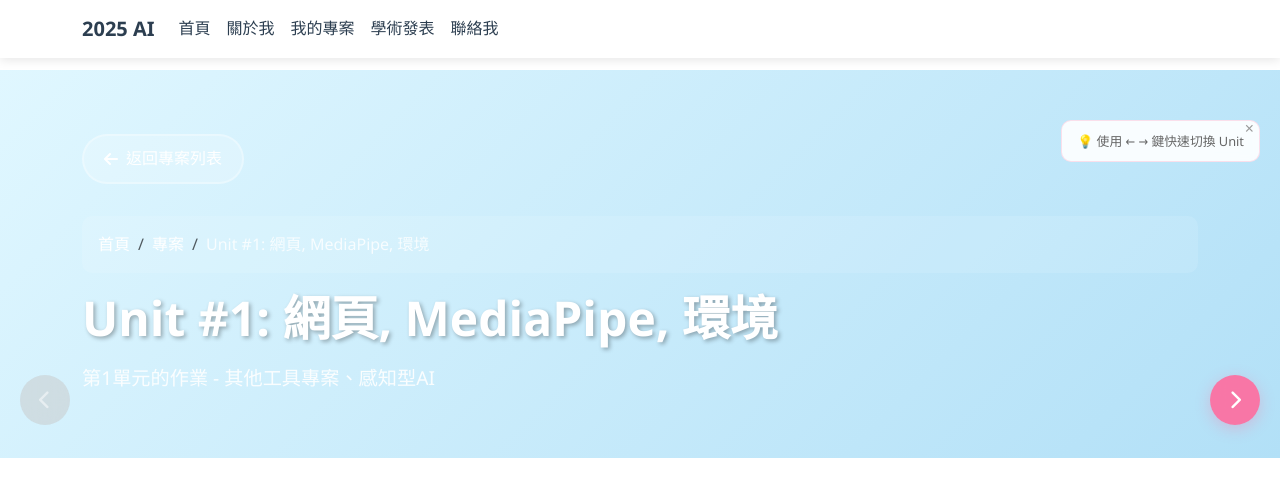
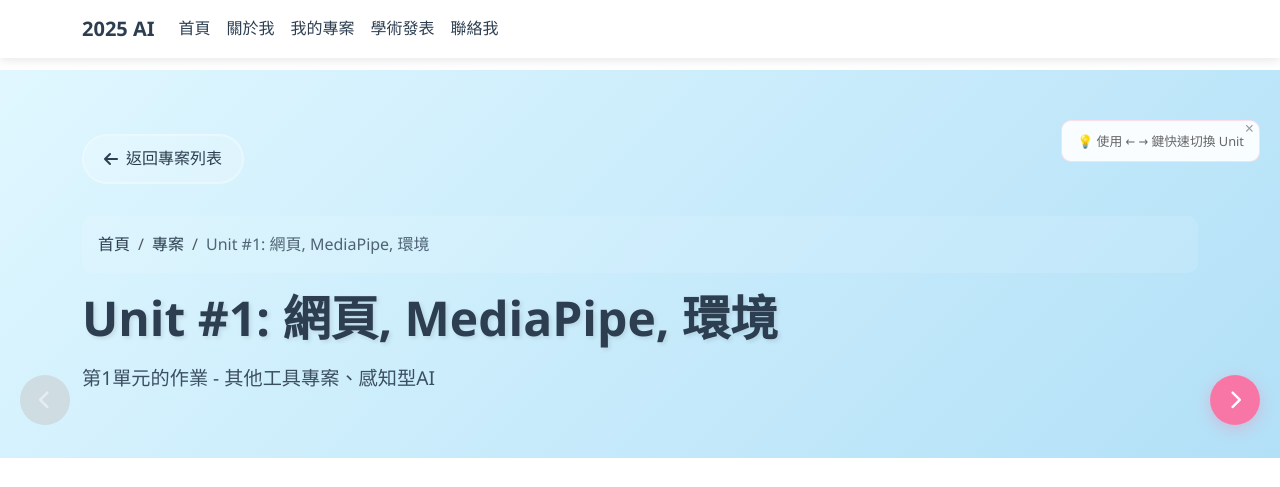
Before and after one commit to Chendebbie/Chendebbie.github.io, a plain HTML site: page unit.html in a window 1280 px wide. Shown: the top 487 px of the page. Drawn offline with nearby package versions, Linux system fonts and the light colour scheme.

Commit message:
Update style.css

```diff
--- a/style.css
+++ b/style.css
@@ -59,7 +59,7 @@
 /* Header Section */
 .project-header {
     background: var(--bg-gradient);
-            color: white;
+    color: var(--primary-color);
     padding: 4rem 0 2rem;
     margin-bottom: 2rem;
 }
@@ -68,7 +68,7 @@
     font-size: 3rem;
     font-weight: 700;
     margin-bottom: 1rem;
-            text-shadow: 2px 2px 4px rgba(0,0,0,0.3);
+    text-shadow: 2px 2px 4px rgba(0,0,0,0.1);
 }
 
 .project-subtitle {
@@ -84,18 +84,18 @@
 }
 
 .breadcrumb-item a {
-            color: white;
+    color: var(--primary-color);
     text-decoration: none;
 }
 
 .breadcrumb-item.active {
-            color: rgba(255,255,255,0.8);
+    color: rgba(44,62,80,0.8);
 }
 
 /* Back Button */
 .back-btn {
     background: rgba(255,255,255,0.2);
-            color: white;
+    color: var(--primary-color);
     border: 2px solid rgba(255,255,255,0.3);
     padding: 10px 20px;
     border-radius: 25px;
@@ -108,7 +108,7 @@
 
 .back-btn:hover {
     background: rgba(255,255,255,0.3);
-            color: white;
+    color: var(--primary-color);
     transform: translateX(-5px);
 }
 
@@ -183,8 +183,8 @@
     bottom: 0;
     left: 0;
     right: 0;
-            background: linear-gradient(transparent, rgba(0,0,0,0.8));
-            color: white;
+    background: linear-gradient(transparent, rgba(0,0,0,0.05));
+    color: var(--primary-color);
     padding: 1.5rem;
     transform: translateY(100%);
     transition: transform 0.3s ease;
@@ -228,6 +228,7 @@
         justify-content: center;
     }
 }
+
 /* 泡泡動畫效果 */
 .bubbles {
     position: absolute;
```
Lines whose indentation alone changed are shown as unchanged.
